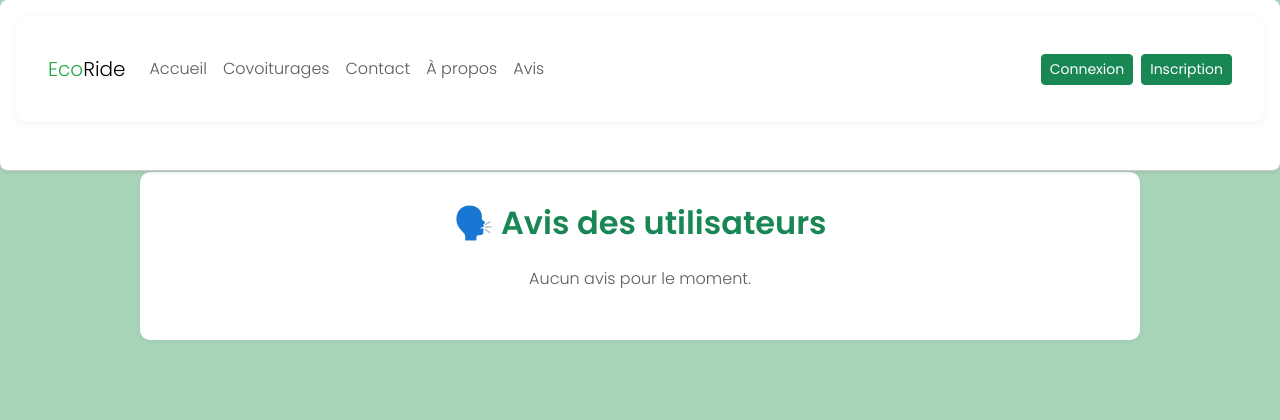
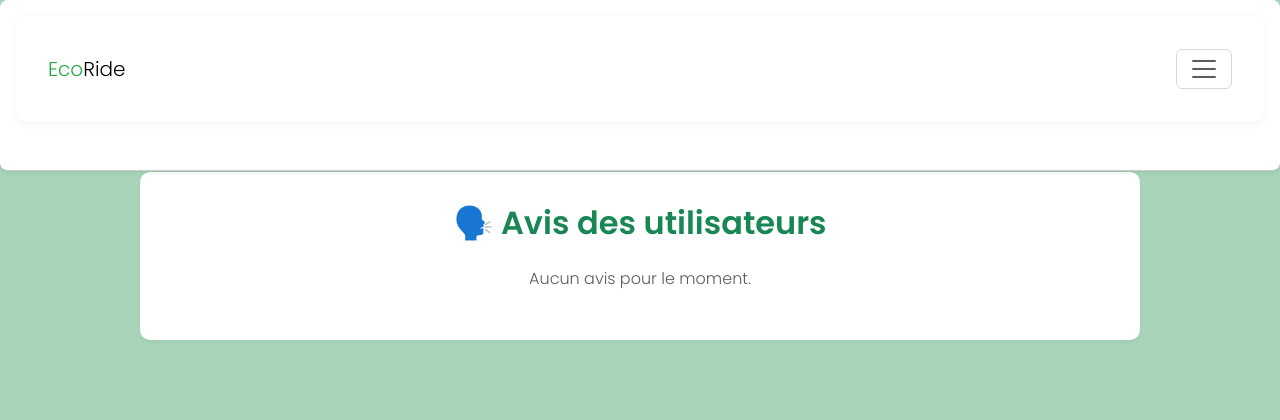
Before and after one commit to KlausAbut/ecoridesymfony, a Symfony app: template templates/avis/list.html.twig in a window 1280 px wide. Shown: the top 420 px of the page. Run offline with Twig, Linux system fonts and the light colour scheme; the template is opened without the code that fills it, so the values that code supplies are empty; style sheets or scripts are compiled from the project's sources; some libraries are stand-ins or nearby versions.

Commit message:
navbar change

```diff
--- a/templates/partials/navbar.html.twig
+++ b/templates/partials/navbar.html.twig
@@ -1,60 +1,76 @@
 <header>
- <nav class="navbar navbar-expand-lg navbar-light bg-white fixed-top shadow-sm">
+ <nav class="navbar navbar-light bg-white fixed-top shadow-sm">
   <div class="container">
-    {# 1) Brand (logo) #}
+    {# 1) Logo toujours visible #}
     <a class="navbar-brand" href="{{ path('index') }}">
       <span class="green">Eco</span>Ride
     </a>
 
-    {# 2) Bouton “hamburger” #}
+    {# 2) Bouton qui ouvre l’offcanvas #}
     <button
       class="navbar-toggler"
       type="button"
-      data-bs-toggle="collapse"
-      data-bs-target="#mainNavbar"
-      aria-controls="mainNavbar"
-      aria-expanded="false"
+      data-bs-toggle="offcanvas"
+      data-bs-target="#offcanvasMenu"
+      aria-controls="offcanvasMenu"
       aria-label="Toggle navigation"
     >
       <span class="navbar-toggler-icon"></span>
     </button>
 
-    {# 3) Contenu “collapsé” (sera caché sous 992px) #}
-    <div class="collapse navbar-collapse" id="mainNavbar">
-      {# 3a) Liens principaux, alignés à gauche #}
-      <ul class="navbar-nav me-auto mb-2 mb-lg-0">
+    {# 3) Offcanvas (cache) #}
+    <div
+      class="offcanvas offcanvas-start"
+      tabindex="-1"
+      id="offcanvasMenu"
+      aria-labelledby="offcanvasMenuLabel"
+    >
+      <div class="offcanvas-header">
+        <h5 class="offcanvas-title" id="offcanvasMenuLabel">
+          <span class="green">Eco</span>Ride
+        </h5>
+        <button
+          type="button"
+          class="btn-close text-reset"
+          data-bs-dismiss="offcanvas"
+          aria-label="Close"
+        ></button>
+      </div>
+
+      <div class="offcanvas-body">
+        {# Liens principaux #}
+        <ul class="nav flex-column mb-3">
           <li class="nav-item">
-          <a class="nav-link py-1" href="{{ path('index') }}">Accueil</a>
+            <a class="nav-link py-2" href="{{ path('index') }}">Accueil</a>
           </li>
           <li class="nav-item">
-          <a class="nav-link py-1" href="{{ path('covoiturage_list') }}">Covoiturages</a>
+            <a class="nav-link py-2" href="{{ path('covoiturage_list') }}">Covoiturages</a>
           </li>
           <li class="nav-item">
-          <a class="nav-link py-1" href="{{ path('contact') }}">Contact</a>
+            <a class="nav-link py-2" href="{{ path('contact') }}">Contact</a>
           </li>
           <li class="nav-item">
-          <a class="nav-link py-1" href="{{ path('about') }}">À propos</a>
+            <a class="nav-link py-2" href="{{ path('about') }}">À propos</a>
           </li>
           <li class="nav-item">
-          <a class="nav-link py-1" href="{{ path('avis_list') }}">Avis</a>
+            <a class="nav-link py-2" href="{{ path('avis_list') }}">Avis</a>
           </li>
         </ul>
 
-      {# 3b) Partie droite : Connexion/Inscription ou Menu utilisateur #}
-      <ul class="navbar-nav mb-2 mb-lg-0">
+        {# Connexion/Inscription ou menu utilisateur #}
         {% if app.user %}
-          <li class="nav-item dropdown">
+          <div class="dropdown mb-3">
             <a
-              class="nav-link dropdown-toggle py-1"
+              class="nav-link dropdown-toggle"
               href="#"
-              id="userDropdown"
+              id="userDropdownOffcanvas"
               role="button"
               data-bs-toggle="dropdown"
               aria-expanded="false"
             >
               Mon compte
             </a>
-            <ul class="dropdown-menu dropdown-menu-end" aria-labelledby="userDropdown">
+            <ul class="dropdown-menu" aria-labelledby="userDropdownOffcanvas">
               {% if 'ROLE_ADMIN' in app.user.roles %}
                 <li>
                   <a class="dropdown-item" href="{{ path('admin_dashboard') }}">⚙️ Admin</a>
@@ -79,16 +95,14 @@
                 <a class="dropdown-item text-danger" href="{{ path('app_logout') }}">Déconnexion</a>
               </li>
             </ul>
-          </li>
+          </div>
         {% else %}
-          <li class="nav-item me-2">
-            <a class="btn btn-success btn-sm" href="{{ path('app_login') }}">Connexion</a>
-          </li>
-          <li class="nav-item">
-            <a class="btn btn-success btn-sm" href="{{ path('app_register') }}">Inscription</a>
-          </li>
+          <div class="d-grid gap-2">
+            <a class="btn btn-success" href="{{ path('app_login') }}">Connexion</a>
+            <a class="btn btn-success" href="{{ path('app_register') }}">Inscription</a>
+          </div>
         {% endif %}
-      </ul>
+      </div>
     </div>
   </div>
 </nav>
```
Also changed, not shown: 2 other files. Lines whose indentation alone changed are shown as unchanged.
